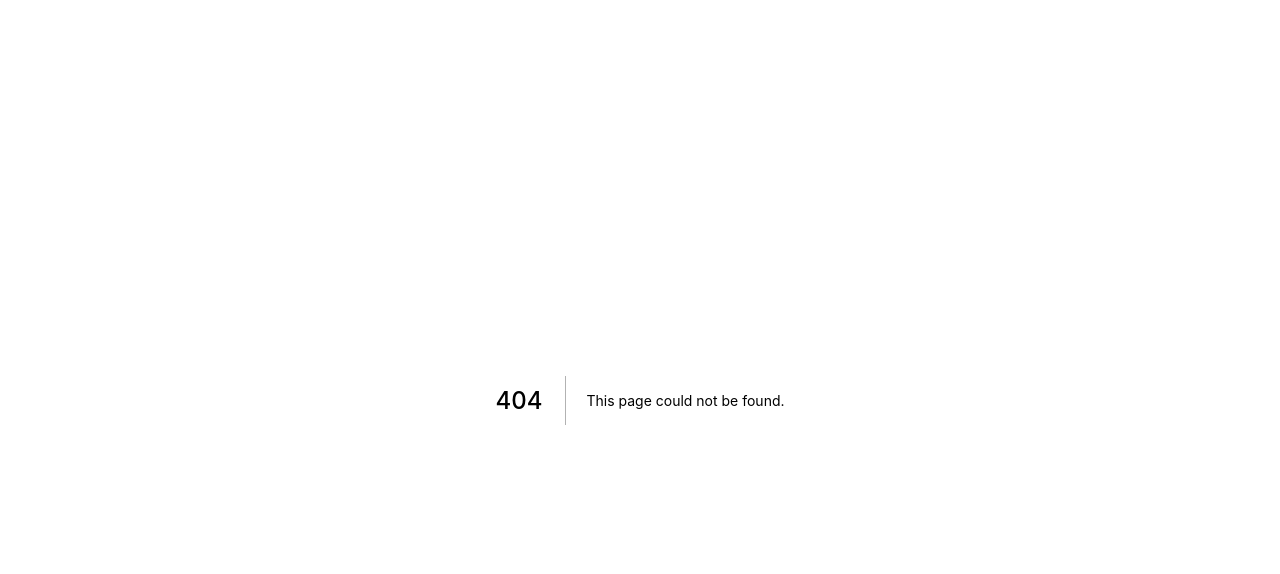
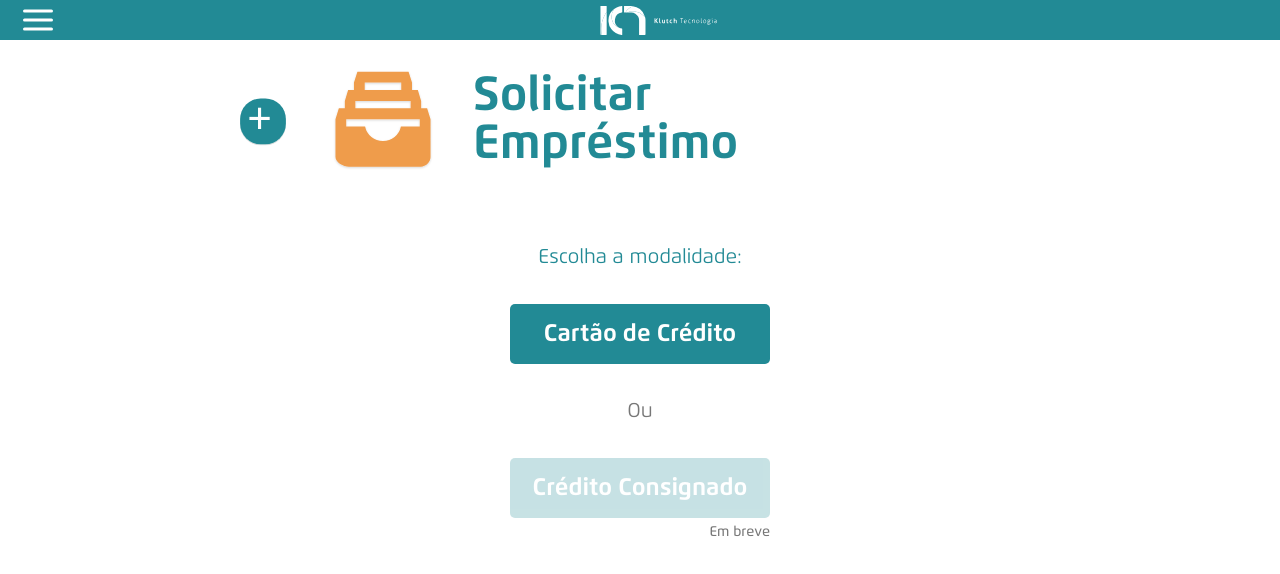
Before and after one commit to viniciusperrone/Klutch-Tech, a Next.js app in the folder frontend/: page /payment-method in a window 1280 px wide. Before the commit this address had no page. Shown: the top 574 px of the page. Built offline with nearby package versions, Linux system fonts and the light colour scheme.

Commit message:
style: payment-method page completed

```diff
--- a/frontend/src/pages/apply-for-loan.tsx
+++ b/frontend/src/pages/apply-for-loan.tsx
@@ -20,36 +20,7 @@ export default function ApplyForLoan() {
           </strong>
         </div>
 
-        <main className="flex-1 pt-8 flex flex-col gap-8 items-center">
-          <h2 className="text-2xl font-flexoRegular text-blue-400">
-            Busque o Cliente
-          </h2>
-
-          <div className="flex flex-row">
-            <input
-              className="h-10 bg-gray-200 rounded-l-[5px] pl-4"
-              type="text"
-            />
-            <button className="px-5 h-10 bg-blue-400 rounded-r-[5px] text-[14px] font-flexoBold text-white hover:opacity-80">
-              Buscar
-            </button>
-          </div>
-
-          <div className="px-10 pt-[22px] pb-8 flex flex-col gap-5 items-center bg-gray-200">
-            <h2 className="text-[20px] font-flexoRegular text-gray-900">
-              Cliente encontrado:
-            </h2>
-            <h2 className="text-[20px] font-flexoRegular text-orange-400">
-              072.119.055-93
-            </h2>
-            <h2 className="text-[22px] font-flexoBold text-blue-600">
-              Lara Test
-            </h2>
-            <button className="w-[200px] h-[60px] bg-blue-400 rounded-[5px] text-[24px] font-flexoBold text-white hover:opacity-80">
-              Solicitar
-            </button>
-          </div>
-        </main>
+        <main className="flex-1 pt-8 flex flex-col gap-8 items-center"></main>
       </div>
     </div>
   );
--- a/frontend/src/pages/enter-card-data.tsx
+++ b/frontend/src/pages/enter-card-data.tsx
@@ -4,8 +4,17 @@ import { Header } from '../components/Header';
 import FillingSvg from '../assets/icons/filling-orange.svg';
 import PlusSvg from '../assets/icons/plus.svg';
 import VisaLogo from '../assets/images/visa.png';
+import { FormEvent } from 'react';
+import { useRouter } from 'next/router';
 
 export default function EnterCardData() {
+  const router = useRouter();
+
+  function handleSubmit(event: FormEvent) {
+    event.preventDefault();
+
+    router.push('/apply-for-loan');
+  }
   return (
     <div>
       <Header />
@@ -20,7 +29,10 @@ export default function EnterCardData() {
             <br /> Empréstimo
           </strong>
         </div>
-        <form className="flex-1 py-[50px] flex flex-col justify-center items-center">
+        <form
+          className="flex-1 py-[50px] flex flex-col justify-center items-center"
+          onSubmit={handleSubmit}
+        >
           <main className="py-[50px] flex flex-row gap-[60px]">
             <div className="flex flex-col items-center gap-7">
               <h1 className="text-[14px] font-flexoRegular text-blue-400">
@@ -37,7 +49,7 @@ export default function EnterCardData() {
                   type="text"
                   placeholder="000000000000"
                 />
-                <Image src={VisaLogo} alt="Card" width={40} height={40} />
+                <Image src={VisaLogo} alt="Card" width={45} height={45} />
               </div>
               <input
                 className="w-[300px] h-[45px] bg-gray-200 rounded-[5px] px-[20px] text-[14px] font-flexoBoldIt"
--- a/frontend/src/pages/find-customer.tsx
+++ b/frontend/src/pages/find-customer.tsx
@@ -46,7 +46,7 @@ export default function FindCustomer() {
             <h2 className="text-[22px] font-flexoBold text-blue-600">
               Lara Test
             </h2>
-            <Link href={'enter-card-data'}>
+            <Link href={'payment-method'}>
               <button className="w-[200px] h-[60px] bg-blue-400 rounded-[5px] text-[24px] font-flexoBold text-white hover:opacity-80">
                 Solicitar
               </button>
--- /dev/null
+++ b/frontend/src/pages/payment-method.tsx
@@ -0,0 +1,47 @@
+import Image from 'next/image';
+import { Header } from '../components/Header';
+
+import FillingSvg from '../assets/icons/filling-orange.svg';
+import PlusSvg from '../assets/icons/plus.svg';
+import Link from 'next/link';
+
+export default function PaymentMethod() {
+  return (
+    <div>
+      <Header />
+      <div className="flex-1 pt-[30px]">
+        <div className="flex w-full pl-[18.2vw] items-center gap-10">
+          <span>
+            <Image src={PlusSvg} width={60} height={60} />
+          </span>
+          <Image src={FillingSvg} width={100} height={100} />
+          <strong className="text-[48px] text-blue-400 font-flexoBold leading-[48px]">
+            Solicitar
+            <br /> Empréstimo
+          </strong>
+        </div>
+
+        <main className="flex-1 mt-10 pt-8 flex flex-col gap-8 items-center">
+          <h1 className="text-[20px] font-flexoRegular text-blue-400">
+            Escolha a modalidade:
+          </h1>
+          <Link href={'enter-card-data'}>
+            <button className="w-[260px] h-[60px] bg-blue-400 rounded-[5px] text-[24px] font-flexoBold text-white hover:opacity-80">
+              Cartão de Crédito
+            </button>
+          </Link>
+          <h2 className="text-[20px] font-flexoRegular ">Ou</h2>
+          <div className="flex flex-col items-end gap-1">
+            <button
+              className="w-[260px] h-[60px] bg-blue-400 opacity-25 rounded-[5px] text-[24px] font-flexoBold text-white"
+              disabled={true}
+            >
+              Crédito Consignado
+            </button>
+            <p className="text-[14px] font-flexoMedium">Em breve</p>
+          </div>
+        </main>
+      </div>
+    </div>
+  );
+}
--- a/frontend/src/styles/global.css
+++ b/frontend/src/styles/global.css
@@ -18,6 +18,11 @@
 }
 
 @font-face {
+  font-family: 'Flexo-Medium';
+  src: url('../assets/fonts/Flexo-Medium.otf') format('opentype');
+}
+
+@font-face {
   font-family: 'Flexo-MediumIt';
   src: url('../assets/fonts/Flexo-MediumIt.otf') format('opentype');
 }
--- a/frontend/tailwind.config.js
+++ b/frontend/tailwind.config.js
@@ -9,6 +9,7 @@ module.exports = {
         flexoBlack: 'Flexo-Black, sans-serif',
         flexoBold: 'Flexo-Bold, sans-serif',
         flexoBoldIt: 'Flexo-BoldIt, sans-serif',
+        flexoMedium: 'Flexo-Medium, sans-serif',
         flexoMediumIt: 'Flexo-MediumIt, sans-serif',
         flexoRegular: 'Flexo-Regular, sans-serif',
       },
```
Also changed, not shown: frontend/src/assets/fonts/Flexo-Medium.otf (added).
